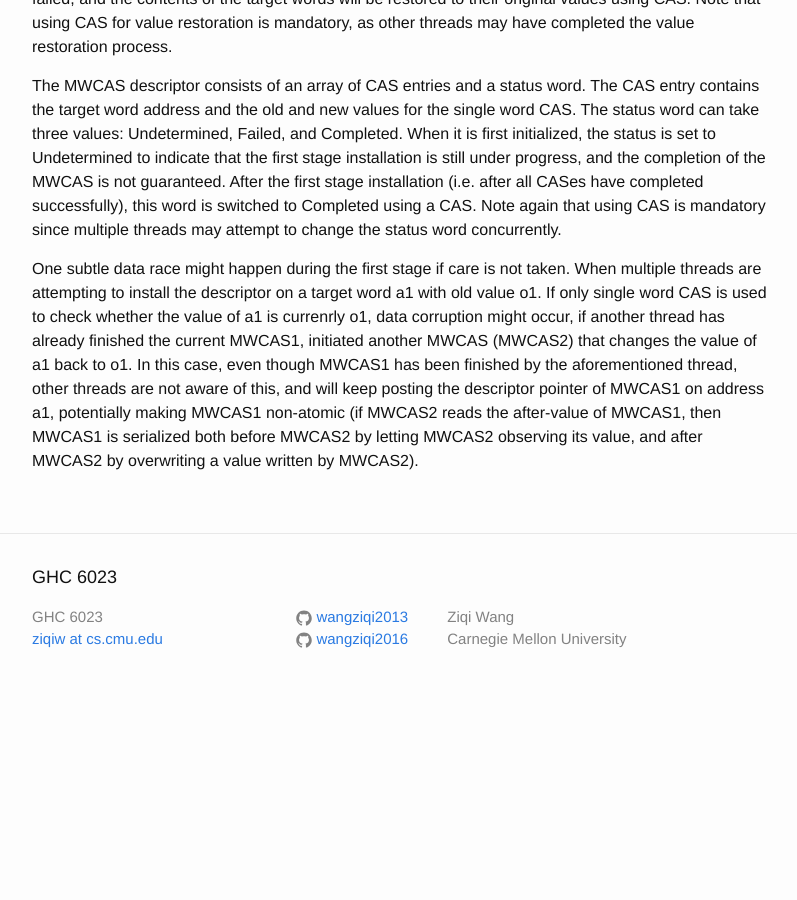
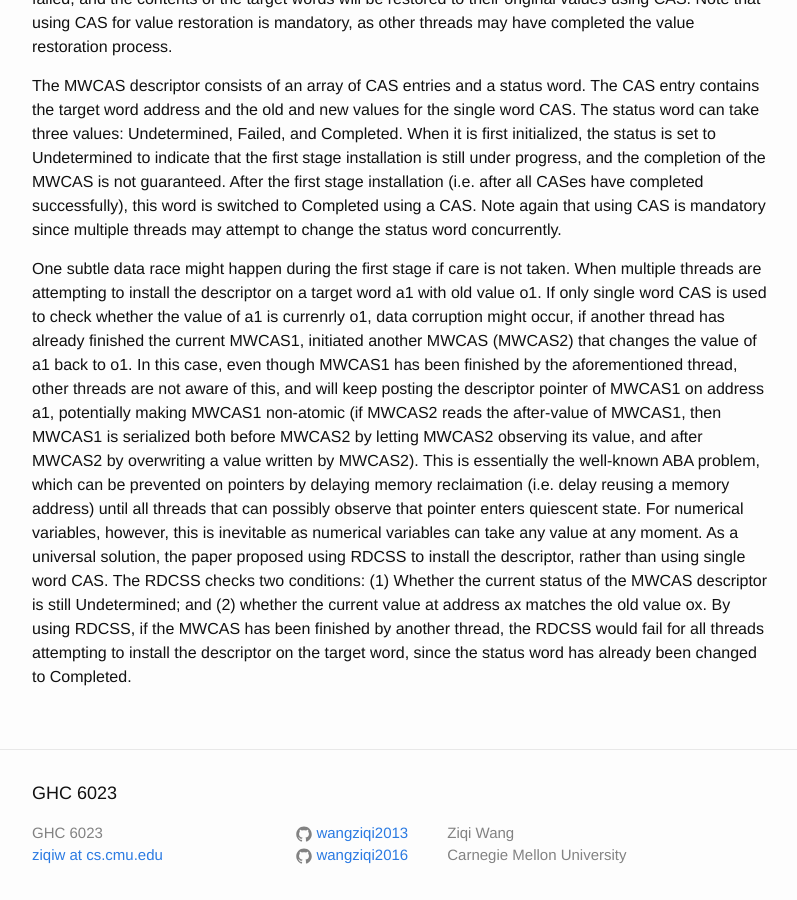
Before and after one commit to wangziqi2013/wangziqi2013.github.io, a Jekyll site: the page built from _posts/2019-11-08-mwcas.markdown, in a window 1280 px wide and 900 px high, scrolled down 3576 px. Shown: the whole window, without its empty margins (238-1035 px from the left). Built offline with Jekyll 4.4.1, drawn with Linux system fonts in a browser that asks for light colours; before the commit the page ends 4287 px from its top, so only the background shows below that.

Commit message:
Finish race condition

```diff
--- a/_posts/2019-11-08-mwcas.markdown
+++ b/_posts/2019-11-08-mwcas.markdown
@@ -151,4 +151,12 @@ of a1 is currenrly o1, data corruption might occur, if another thread has alread
 another MWCAS (MWCAS2) that changes the value of a1 back to o1. In this case, even though MWCAS1 has been finished by the
 aforementioned thread, other threads are not aware of this, and will keep posting the descriptor pointer of MWCAS1 on
 address a1, potentially making MWCAS1 non-atomic (if MWCAS2 reads the after-value of MWCAS1, then MWCAS1 is serialized both
-before MWCAS2 by letting MWCAS2 observing its value, and after MWCAS2 by overwriting a value written by MWCAS2).
+before MWCAS2 by letting MWCAS2 observing its value, and after MWCAS2 by overwriting a value written by MWCAS2). This is
+essentially the well-known ABA problem, which can be prevented on pointers by delaying memory reclaimation (i.e. delay
+reusing a memory address) until all threads that can possibly observe that pointer enters quiescent state. For numerical
+variables, however, this is inevitable as numerical variables can take any value at any moment. As a universal solution,
+the paper proposed using RDCSS to install the descriptor, rather than using single word CAS. The RDCSS checks two
+conditions: (1) Whether the current status of the MWCAS descriptor is still Undetermined; and (2) whether the current
+value at address ax matches the old value ox. By using RDCSS, if the MWCAS has been finished by another thread, the RDCSS
+would fail for all threads attempting to install the descriptor on the target word, since the status word has already been
+changed to Completed.
```
